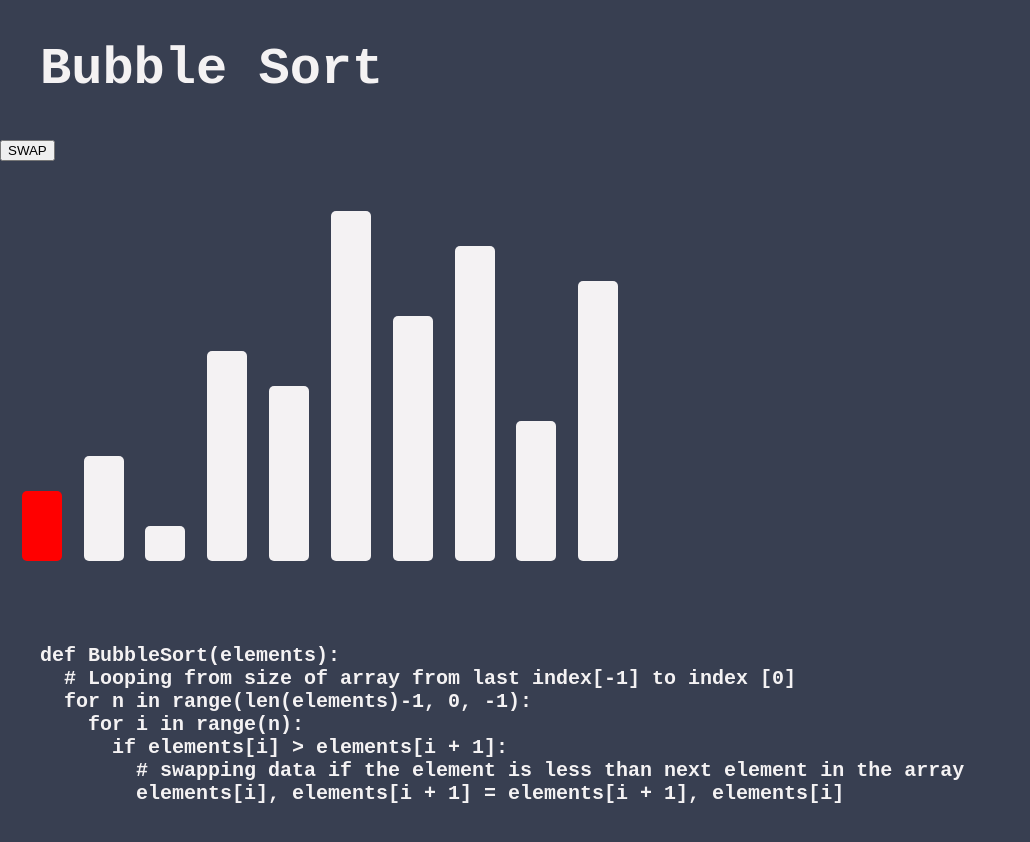
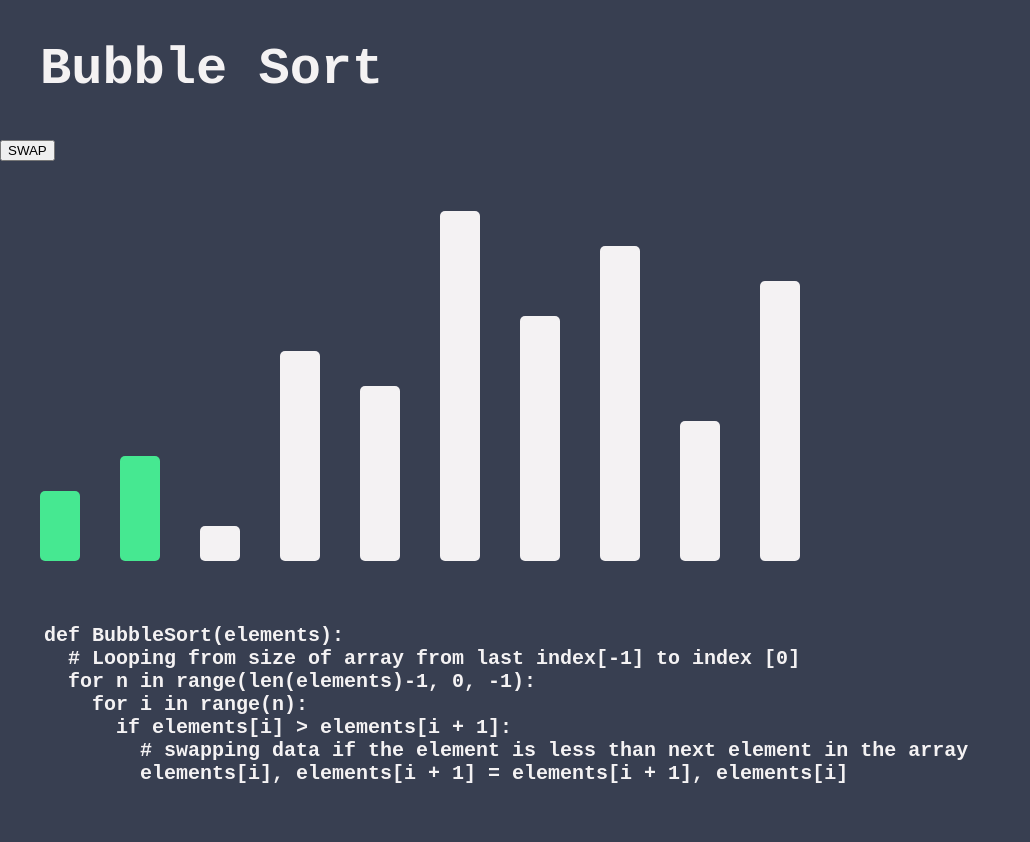
Before and after one commit to IrvinDelgado/algo-reviewer, a React (Create React App) app: page / in a window 1280 px wide. Shown: the top 842 px of the page, without its empty margins (0-1030 px from the left). Built offline with nearby package versions, Linux system fonts and the light colour scheme.

Commit message:
basic sorting animation

```diff
--- a/src/styles/main.css
+++ b/src/styles/main.css
@@ -20,7 +20,7 @@ body {
   flex-direction: row;
   align-items: flex-end;
   justify-content: space-evenly;
-  width: 50vw;
+  width: 840px;
   height: 400px;
 }
 .algoVizBtns {
@@ -34,5 +34,5 @@ body {
 .algoCode {
   font-size: 20px;
   font-weight: bold;
-  padding: 40px;
+  padding: 20px;
 }
--- a/src/views/Home.tsx
+++ b/src/views/Home.tsx
@@ -1,8 +1,10 @@
-import { useRef, useState } from 'react';
+import { useEffect, useRef, useState } from 'react';
 import { useSprings, animated } from 'react-spring';
 import '../styles/main.css'
 
 
+
+const Home = () => {
   const algoName = 'Bubble Sort';
   const algoCode =
   `
@@ -14,36 +16,62 @@ def BubbleSort(elements):
           # swapping data if the element is less than next element in the array
           elements[i], elements[i + 1] = elements[i + 1], elements[i]
   `;
-const numArray = [2, 3, 1, 6, 5, 10, 7, 9, 4, 8];
-const Home = () => {
-  const [arr, setArr] = useState(numArray);
-  const idxSmall = useRef(0);
+  const NUM_ARR = [2, 3, 1, 6, 5, 10, 7, 9, 4, 8];
+  const [order, setOrder] = useState(NUM_ARR);
+  const left = useRef(0);
+  const right = useRef(1);
+
+  const animationFunctions = (idx:number) => {
+    switch (idx) {
+      case left.current:
+      case right.current:
+        return {
+          backgroundColor: '#46e891',
+        }
+      default:
+        return {
+          backgroundColor: '#F4F2F3',
+        }
+    }
+  }
+
+  const [springs, api] = useSprings(order.length, (idx) => animationFunctions(idx));
+
+  const swap = (arr: number[], leftIdx:number, rightIdx:number) => {
+    const newArr = [...arr];
+    if(newArr[leftIdx]>newArr[rightIdx])
+      [newArr[leftIdx], newArr[rightIdx]] = [newArr[rightIdx], newArr[leftIdx]];
+    return newArr
+  }
+
   const swapArr = () => {
-    setArr((prevArr) => {
-      const newArr = [...prevArr];
-      [newArr[0],newArr[1]]=[newArr[1],newArr[0]];
-      return newArr;
-    });
+    setOrder((prevState)=>swap(prevState,left.current,right.current));
+    if(right.current===order.length-1) {
+      left.current = 0;
+      right.current = 1;
+      return
+    }
+    left.current++;
+    right.current++;
   };
-  const springs = useSprings(
-    arr.length,
-    arr.map((item,idx) => ({
-      to: {
-        height: (item*35),
-        background: idx===idxSmall.current ?'red':'#F4F2F3',
-      },
-    }))
-  );
+
+  useEffect(()=>{
+    api.start(index=>(animationFunctions(index)));
+  })
 
   return (
     <div>
       <div className='algoName'>{algoName}</div>
+
       <button onClick={swapArr}>SWAP</button>
       <div className='algoViz'>
         {springs.map((animation,indx) => (
-          <animated.div key={indx} style={animation} className="bar" />
-          )
-        )}
+          <animated.div key={indx} className="bar" style={{
+            ...animation,
+            height:order[indx]*35,
+            y:0,
+          }}/>
+        ))}
       </div>
       <div className='algoCode'>
         <pre>
```
Lines whose indentation alone changed are shown as unchanged.
